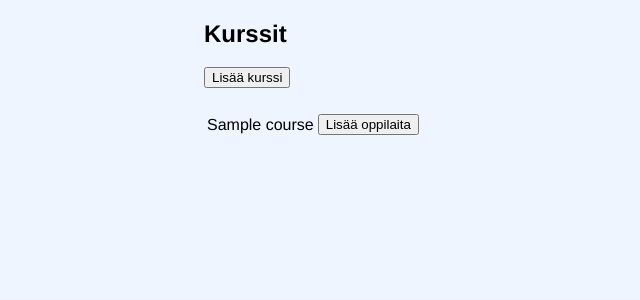
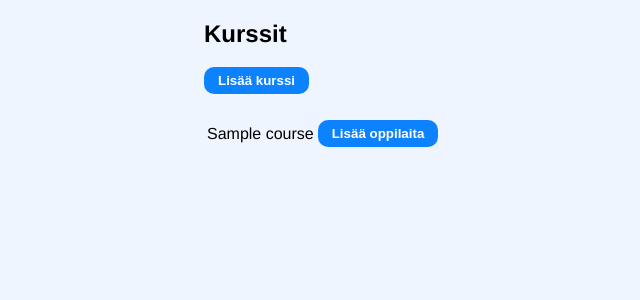
Before and after one commit to Ethervortex/opeapu, a Flask app: template templates/courses.html in a window 1280 px wide. Shown: the part 119-419 px from the top of the page, without its empty margins (36-676 px from the left). Run offline with Flask 3, Linux system fonts and the light colour scheme; the template is opened without the code that fills it: most values are stand-ins (such as "Sample title", 1, 10 or a date in 2020).

Commit message:
Add css to buttons

```diff
--- a/static/main.css
+++ b/static/main.css
@@ -37,6 +37,7 @@ nav li a {
     text-decoration: none;
     border-radius: 5px;
     font-weight: 600;
+    transition: background-color 0.3s ease;
 }
 
 nav li a:hover {
@@ -44,9 +45,27 @@ nav li a:hover {
     color: white;
 }
 
+.button-style {
+    display: inline-block;
+    padding: 6px 14px;
+    border: none;
+    border-radius: 10px;
+    background-color: #0d82ff;
+    color: white;
+    font-weight: 700;
+    text-decoration: none;
+    cursor: pointer;
+    transition: background-color 0.3s ease;
+}
+
+.button-style:hover {
+    background-color: darkblue;
+}
+
 .button-container {
     margin-bottom: 5px;
 }
+
 
 .flash-message.error {
     color: red;
--- a/templates/activity.html
+++ b/templates/activity.html
@@ -58,7 +58,7 @@
             {% endfor %}
         </table>
         <br>
-        <button type="submit" style="display: none;">Tallenna</button>
+        <button class="button-style" type="submit" style="display: none;">Tallenna</button>
     </form>
 
     <script>
--- a/templates/course_students.html
+++ b/templates/course_students.html
@@ -18,9 +18,9 @@
                 </li>
             {% endfor %}
         </ul>
-        <button type="submit">Tallenna</button>
+        <button class="button-style" type="submit">Tallenna</button>
         {% if course_students|length == 0 %}
-            <button type="button" id="delete-course-button">Poista kurssi</button>
+            <button class="button-style" type="button" id="delete-course-button">Poista kurssi</button>
         {% endif %}
         <input type="hidden" name="confirmation" id="confirmation" value="false">
     </form>
--- a/templates/courses.html
+++ b/templates/courses.html
@@ -19,15 +19,15 @@
     {% endwith %}
 
     <div class="button-container">
-        <button id="new-course-button">Lisää kurssi</button>
+        <button class="button-style" id="new-course-button">Lisää kurssi</button>
     </div>
 
     <div id="new-course-form" style="display: none;">
         <form action="/courses" method="POST">
             <label for="course-name">Kurssin nimi:</label>
             <input type="text" id="course-name" name="course_name" required minlength="3" maxlength="20">
-            <button type="submit">Tallenna</button>
-            <button type="button" id="cancel-button">Peruuta</button>
+            <button class="button-style" type="submit">Tallenna</button>
+            <button class="button-style" type="button" id="cancel-button">Peruuta</button>
         </form>
     </div>
     <br>
@@ -36,7 +36,7 @@
             {% for course in courses %}
                 <tr>
                     <td><span class="course-name">{{ course.name }}</span></td>
-                    <td><a href="{{ url_for('course_students', course_id=course.id) }}"><button>Lisää oppilaita</button></a></td>
+                    <td><a href="{{ url_for('course_students', course_id=course.id) }}"><button class="button-style">Lisää oppilaita</button></a></td>
                 </tr>
             {% endfor %}
         </tbody>
--- a/templates/grades.html
+++ b/templates/grades.html
@@ -64,7 +64,7 @@
             {% endfor %}
         </table>
         <br>
-        <button type="submit" style="display: none;">Tallenna</button>
+        <button class="button-style" type="submit" style="display: none;">Tallenna</button>
     </form>
 
     <script>
--- a/templates/student.html
+++ b/templates/student.html
@@ -51,7 +51,7 @@
     <br><br>
     <div class="button-container">
         {% if not course_activities %}
-            <button id="delete-student-button">Poista oppilas</button>
+            <button class="button-style" id="delete-student-button">Poista oppilas</button>
         {% endif %}
     </div>
 
--- a/templates/students.html
+++ b/templates/students.html
@@ -19,15 +19,15 @@
     {% endwith %}
 
     <div class="button-container">
-        <button id="new-student-button">Lisää oppilas</button>
+        <button class="button-style" id="new-student-button">Lisää oppilas</button>
     </div>
 
     <div id="new-student-form" style="display: none;">
         <form action="/students" method="POST">
             <label for="student-name">Nimi:</label>
             <input type="text" id="student-name" name="student_name" required minlength="3" maxlength="25">
-            <button type="submit">Tallenna</button>
-            <button type="button" id="cancel-button">Peruuta</button>
+            <button class="button-style" type="submit">Tallenna</button>
+            <button class="button-style" type="button" id="cancel-button">Peruuta</button>
         </form>
     </div>
     <ul>
```
